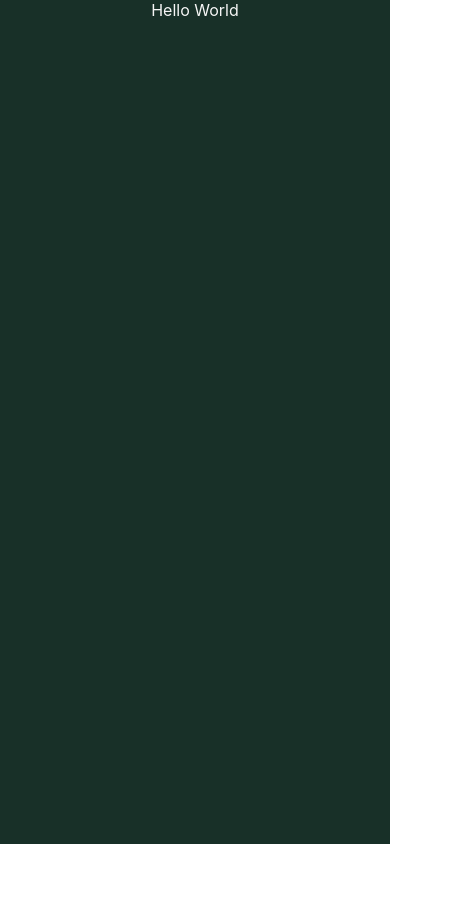
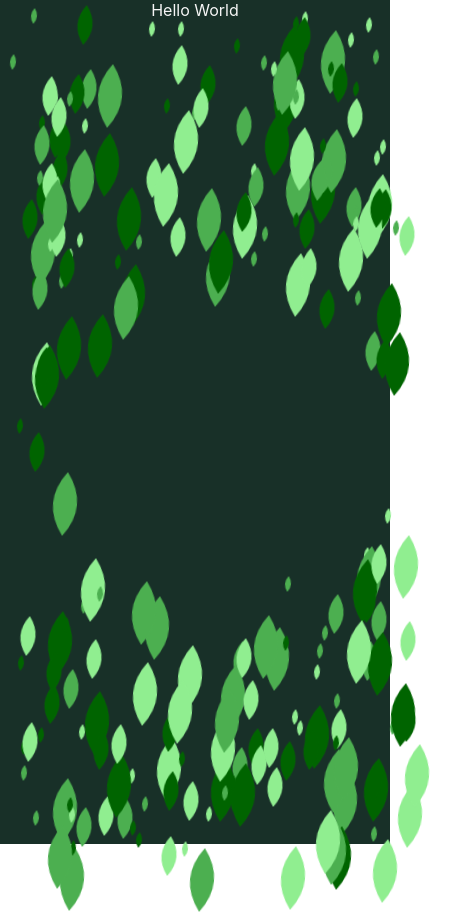
Before and after one commit to klister10/portfolio, a React (Create React App) app: page / in a window 390 px wide. Shown: the whole page, 461 px wide, since content can reach past the window. Before the commit the page ends 844 px from the top, so only its background shows below. Built offline with nearby package versions, Linux system fonts and the light colour scheme.

Commit message:
leaf progress

```diff
--- a/src/App.js
+++ b/src/App.js
@@ -1,9 +1,83 @@
-import './App.scss';
 import './App.scss';
 
+const leafSizes = {
+  SMALL: "smallSize",
+  MEDIUM: "mediumSize",
+  LARGE: "largeSize",
+}
+
+const leafColors = {
+  LIGHT: "lightColor",
+  MEDIUM: "mediumColor",
+  DARK: "darkColor",
+}
+
+
+function Leaf({posX, posY, angle}) {
+  const style = {
+    position: 'absolute',
+    left: `${posX}px`,
+    top: `${posY}px`,
+    '--angle': `${angle}`,  // Include the --angle property with its value in degrees
+  };
+
+  function getRandomSize() {
+    const sizes = Object.values(leafSizes);  // Array of size values
+    return sizes[Math.floor(Math.random() * sizes.length)];
+  }
+
+  function getRandomColor() {
+    const colors = Object.values(leafColors);  // Array of color values
+    return colors[Math.floor(Math.random() * colors.length)];
+  }
+
+  let leafSize = getRandomSize();
+  let leafColor = getRandomColor();
+
+  let leafClass = `leaf ${leafSize} ${leafColor}`;
+
+  return (
+    <svg xmlns="http://www.w3.org/2000/svg" viewBox="0 0 10 10" className={leafClass} style={style}>
+        <path d="M5,1 Q2,5 5,9 Q8,5 5,1" className="leaf-path"/>
+    </svg>
+  );
+}
+
 function App() {
+
+  const generateLeaves = () => {
+    const density = 0.001;  // Example density, adjust based on desired coverage
+    const radius = Math.min(window.innerWidth, window.innerHeight) / 2.25;  // Radius of the circle in the center
+    const totalArea = window.innerWidth * window.innerHeight;
+    const circleArea = Math.PI * radius * radius;
+    const effectiveArea = totalArea - circleArea;  // Total area minus the area of the central circle
+    const numLeaves = Math.floor(density * effectiveArea);
+
+    const leaves = [];
+    const centerX = window.innerWidth / 2;
+    const centerY = window.innerHeight / 2;
+
+    for (let i = 0; i < numLeaves; i++) {
+      let posX, posY, distance, angle;
+      do {
+        posX = Math.random() * window.innerWidth;
+        posY = Math.random() * window.innerHeight;
+        // Calculate the distance from the center
+        distance = Math.sqrt((posX - centerX) ** 2 + (posY - centerY) ** 2);
+
+        angle = Math.atan2(centerY - posY, centerX - posX) * 180 / Math.PI + 90; // Convert radians to degrees and adjust rotation
+      } while (distance < radius); // Continue looping until a point outside the circle is found
+
+      console.log(posX, posY, angle);
+      leaves.push(Leaf({ posX, posY, angle }));
+    }
+    return leaves;
+  }
+
   return (
     <div className="App">
+      {generateLeaves()}
+
       {/*<svg className="leaves" xmlns="http://www.w3.org/2000/svg" viewBox="0 0 100 100">
         <g>
           <animateTransform attributeName="transform" type="rotate" from="0 50 50" to="360 50 50" dur="10s" repeatCount="indefinite" />
--- a/src/App.scss
+++ b/src/App.scss
@@ -3,6 +3,38 @@
   height: 100%;
   background-color: #183028;
   color: #F5F5F5;
+  overflow: hidden;
+
+
+  .leaf {
+    animation: rustle 3s infinite ease-in-out;
+    width: 20px;
+    transform-origin: center;
+    transform: translate(-50%, -50%) rotate(var(--angle)deg);
+  }
+  .leaf.mediumSize {
+    width: 50px;
+  }
+  .leaf.largeSize {
+    width: 80px;
+  }
+  .leaf.lightColor {
+    fill: #90EE90; /* Pale Green */
+  }
+
+  .leaf.mediumColor {
+    fill: #4CAF50; /* Lime Green */
+  }
+
+  .leaf.darkColor {
+    fill: #006400; /* Dark Green */
+  }
+}
+
+@keyframes rustle {
+  0%, 100% { transform: rotate(0deg); }
+  25% { transform: rotate(-6deg); }
+  75% { transform: rotate(6deg); }
 }
 
 
```
Also changed, not shown: public/index.html (+0 -10 lines).
